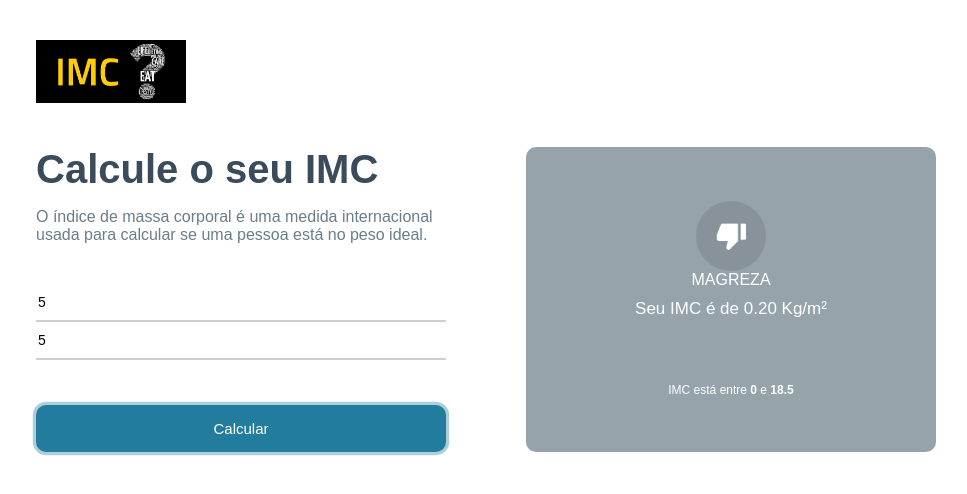
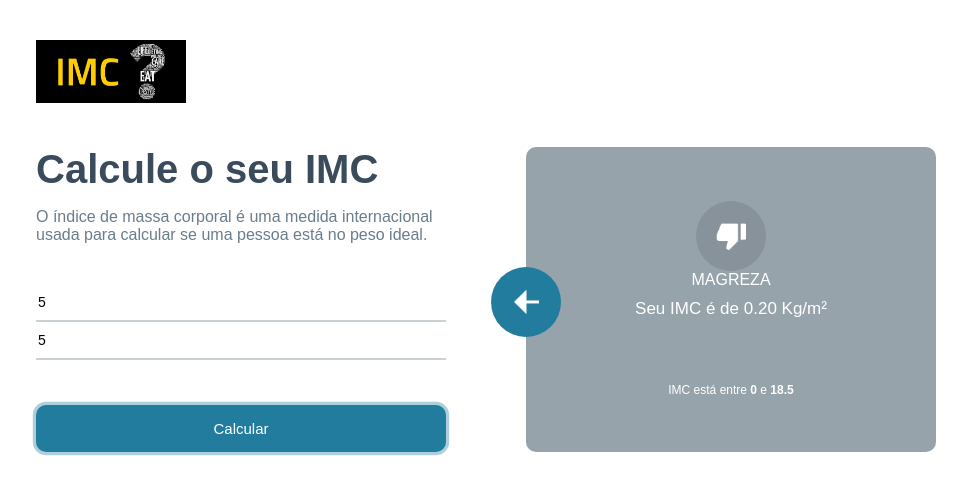
Before and after one commit to rapharodrigues04/calculaIMC-react, a React (Create React App) app: page / in a window 1280 px wide. Both pictures are taken after typing "5", "5" into the empty fields and a click on the button "Calcular". Shown: the top 494 px of the page, without its empty margins (154-1121 px from the left). Built offline with nearby package versions, Linux system fonts and the light colour scheme.

Commit message:
Add botão de voltar depois do calculo realizado

```diff
--- a/src/App.module.css
+++ b/src/App.module.css
@@ -42,7 +42,7 @@ body {
   outline: 0;
 }
 
-.container .leftSide button{
+.container .leftSide button {
   background-color: #227C9D;
   background-size:cover;
   background-repeat: no-repeat;
@@ -89,3 +89,17 @@ body {
   flex: 1;
   display: flex;
 }
+
+.container .rightSide .rightArrow {
+  position: absolute;
+  background-color: #227C9D;
+  width: 70px;
+  height: 70px;
+  border-radius: 50%;
+  display: flex;
+  justify-content: center;
+  align-items: center;
+  cursor: pointer;
+  margin-left: -35px;
+  margin-top: 120px;
+}
--- a/src/App.tsx
+++ b/src/App.tsx
@@ -1,6 +1,7 @@
 import { useState } from 'react';
 import styles from './App.module.css';
 import image from './assets/logoImc.png';
+import leftArrowImage from './assets/leftarrow.png';
 import { GridItem } from './components/gridItem/GridItem';
 
 import { levels, calculaIMC, Level } from './logic/imc';
@@ -17,6 +18,12 @@ const App = () => {
     } else {
       alert('Preencha todos os campos')
     }
+  }
+
+  const handleBackButton = () => {
+    setToShow(null);
+    setHeightField(0);
+    setWeightField(0);
   }
 
   return (
@@ -58,7 +65,9 @@ const App = () => {
           }
           {toShow &&
             <div className={styles.rightBig}>
-              <div className={styles.rightArrow}></div>
+              <div className={styles.rightArrow} onClick={handleBackButton}>
+                <img className='pulse-button' src={leftArrowImage} width={25} />
+              </div>
               <GridItem item={toShow} />
             </div>
           }
--- a/src/logic/imc.ts
+++ b/src/logic/imc.ts
@@ -7,10 +7,10 @@ export type Level = {
 }
 
 export const levels: Level[] = [
-  { title: 'MAGREZA', color: '#96A3AB', icon: 'down', imc: [0, 18.5]},
-  { title: 'PESO NORMAL', color: '#0EAD69', icon: 'up', imc: [18.6, 24.9]},
-  { title: 'SOBREPESO', color: '#E2B039', icon: 'down', imc: [25, 29.9]},
-  { title: 'OBESIDADE', color: '#C3423F', icon: 'down', imc: [30, 99]},
+  { title: 'MAGREZA', color: '#96A3AB', icon: 'down', imc: [0, 18.5] },
+  { title: 'PESO NORMAL', color: '#0EAD69', icon: 'up', imc: [18.6, 24.9] },
+  { title: 'SOBREPESO', color: '#E2B039', icon: 'down', imc: [25, 29.9] },
+  { title: 'OBESIDADE', color: '#C3423F', icon: 'down', imc: [30, 99] },
 ]
 
 export const calculaIMC = (height: number, weight: number) => {
@@ -18,8 +18,9 @@ export const calculaIMC = (height: number, weight: number) => {
 
   for (let i in levels) {
     if (imc >= levels[i].imc[0] && imc < levels[i].imc[1]) {
-      levels[i].yourImc = imc;
-      return levels[i];
+      let levelCopy = { ...levels[i] };
+      levelCopy.yourImc = imc;
+      return levelCopy;
     }
   }
   return null;
```
